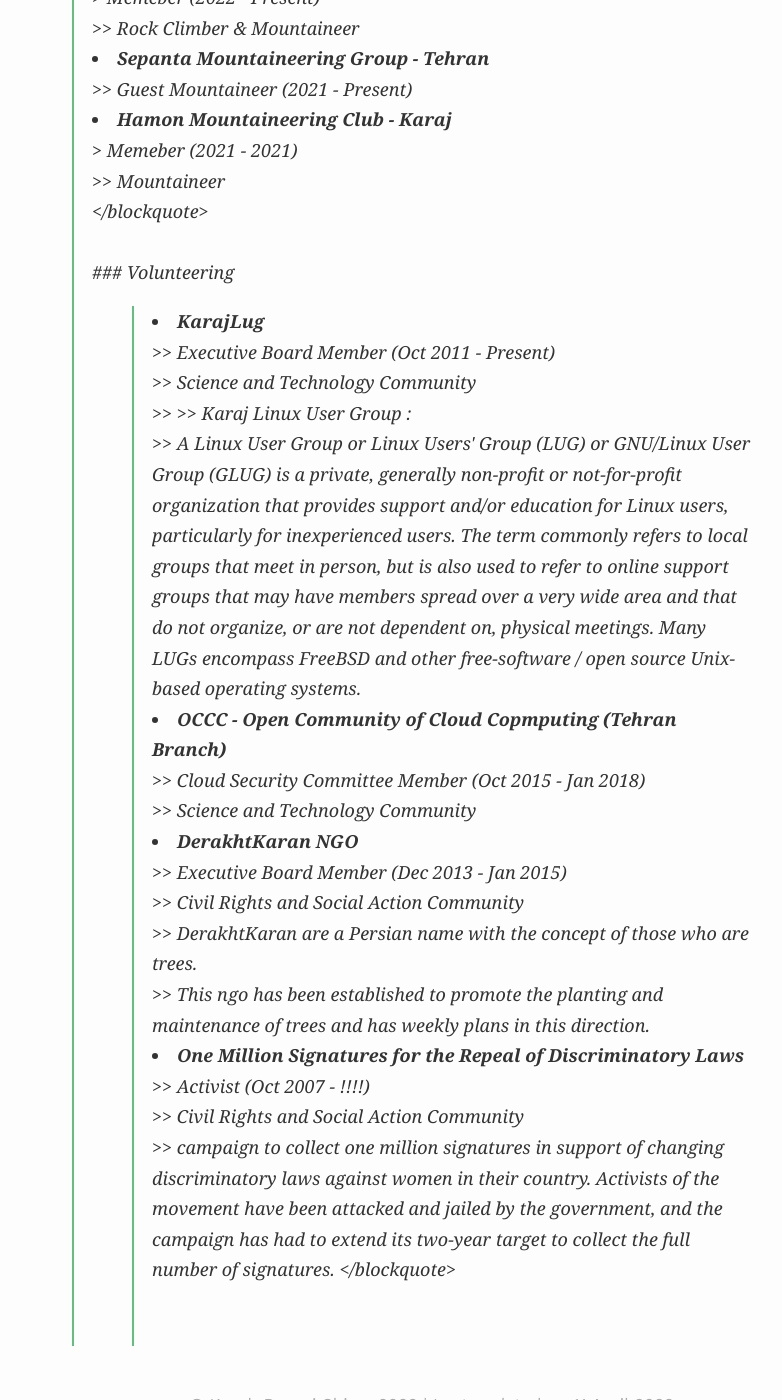
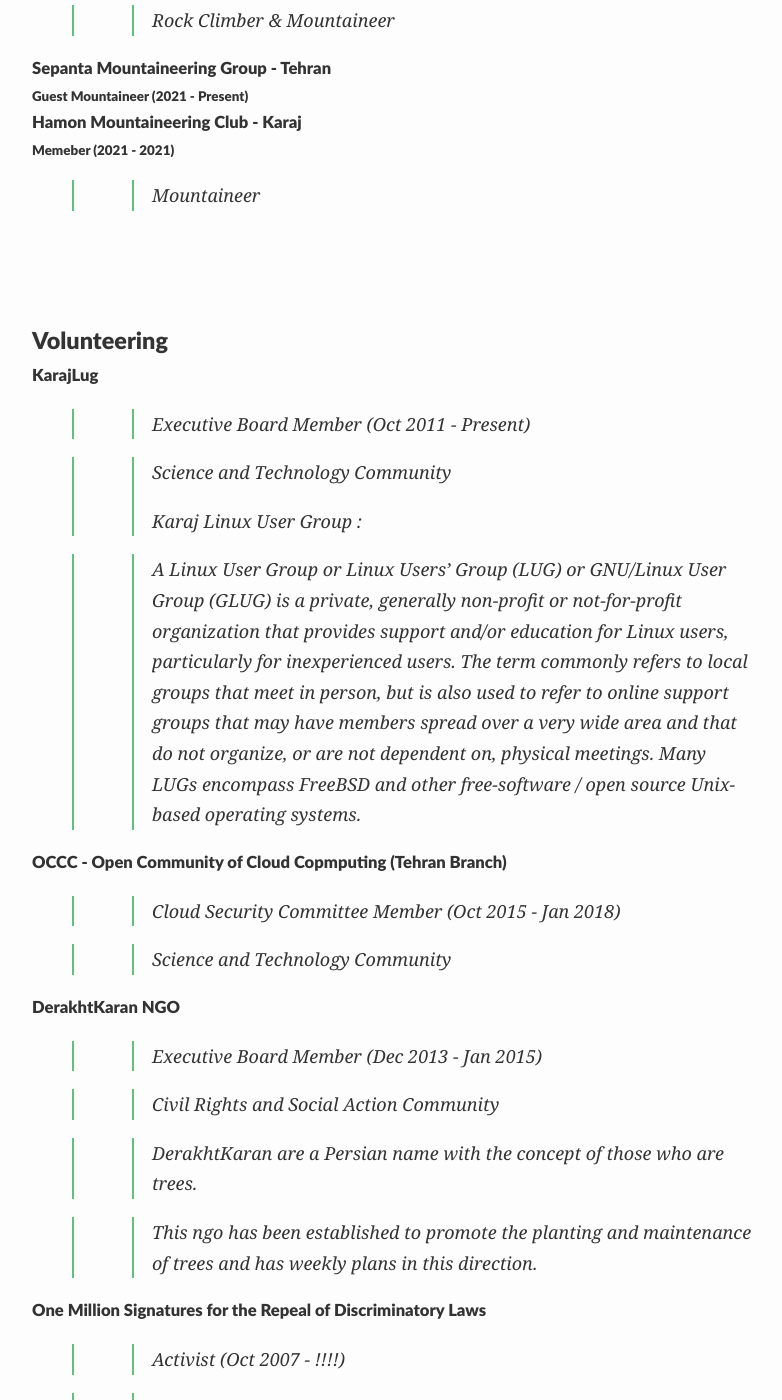
Before and after one commit to KavehRS/website, a Jekyll site: the page built from index.md, in a window 1280 px wide and 1400 px high, scrolled down 2797 px. Shown: the whole window, without its empty margins (208-990 px from the left). Built offline with Jekyll 4.4.1, drawn with Linux system fonts in a browser that asks for light colours; nearby versions of some CDN libraries; our own code applies the rules of GitHub Pages for plain Markdown files; some of the changed text lies outside the part shown.

Commit message:
Update index.md

```diff
--- a/index.md
+++ b/index.md
@@ -84,34 +84,30 @@
 
 
 ### Mountaineering professional background
-<blockquote>
 
-<li> <strong> Shaghayegh Mountaineering Club - Karaj </strong>  <br>
-> Memeber (2022 - Present)   <br>
+##### Shaghayegh Mountaineering Club - Karaj  <br>
+###### Memeber (2022 - Present)   <br>
 >> Rock Climber &   Mountaineer <br>
 
 
 
-<li> <strong> Sepanta Mountaineering Group - Tehran </strong>  <br>
->> Guest Mountaineer (2021 - Present) <br>
+##### Sepanta Mountaineering Group - Tehran <br>
+###### Guest Mountaineer (2021 - Present) <br>
 
 
 
 
-<li> <strong> Hamon Mountaineering Club - Karaj</strong><br>
-> Memeber (2021 - 2021) <br>
+##### Hamon Mountaineering Club - Karaj<br>
+###### Memeber (2021 - 2021) <br>
 >> Mountaineer   <br>
-
-</blockquote>
 
 <br><br>
 
 
 
 ### Volunteering
-<blockquote>
 
-<li> <strong> KarajLug</strong> <br>
+##### KarajLug<br>
 
 >> Executive Board Member (Oct 2011 - Present) <br>
 
@@ -121,13 +117,14 @@
 
 >> A Linux User Group or Linux Users' Group (LUG) or GNU/Linux User Group (GLUG) is a private, generally non-profit or not-for-profit organization that provides support and/or education for Linux users, particularly for inexperienced users. The term commonly refers to local groups that meet in person, but is also used to refer to online support groups that may have members spread over a very wide area and that do not organize, or are not dependent on, physical meetings. Many LUGs encompass FreeBSD and other free-software / open source Unix-based operating systems.<br>
 
-<li> <strong> OCCC - Open Community of Cloud Copmputing (Tehran Branch)</strong><br>
+
+##### OCCC - Open Community of Cloud Copmputing (Tehran Branch)<br>
 
 >> Cloud Security Committee Member (Oct 2015 - Jan 2018)<br>
 
 >> Science and Technology Community<br>
 
-<li> <strong> DerakhtKaran NGO </strong><br>
+##### DerakhtKaran NGO <br>
 
 >> Executive Board Member (Dec 2013 - Jan 2015) <br>
 
@@ -137,7 +134,7 @@
 
 >> This ngo has been established to promote the planting and maintenance of trees and has weekly plans in this direction.<br>
 
-<li><strong>One Million Signatures for the Repeal of Discriminatory Laws </strong><br>
+##### One Million Signatures for the Repeal of Discriminatory Laws <br>
 
 >> Activist (Oct 2007 - !!!!) <br>
 
```
